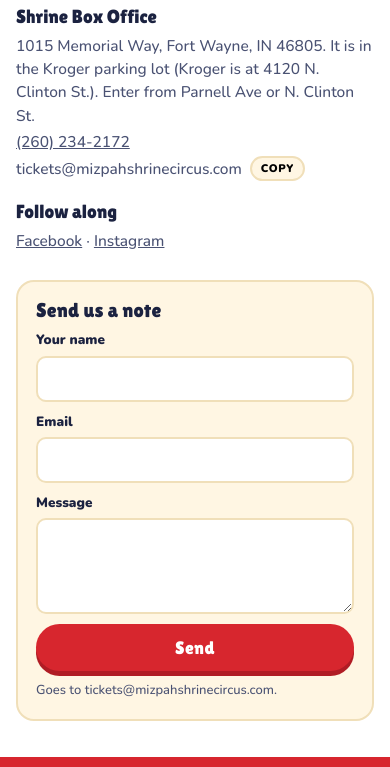
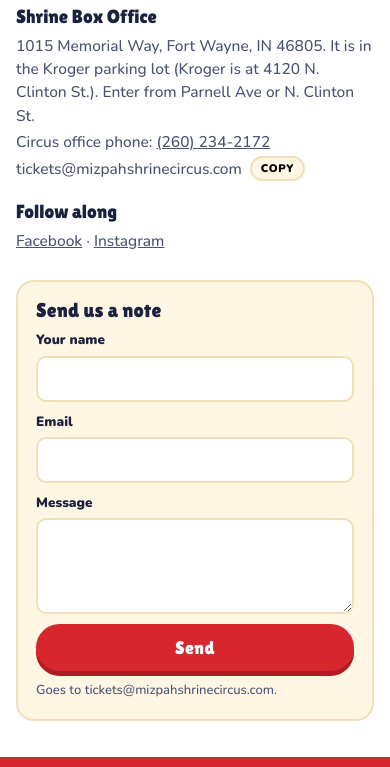
Before and after one commit to TonyBott13/mizpah-shrine-circus-site, a plain HTML site: page index.html in a window 390 px wide. Shown: the part 6520-7287 px from the top of the page. Drawn offline with nearby package versions, Linux system fonts and the light colour scheme.

Commit message:
Label the circus office phone under the Shrine Box Office (EN + ES)
Co-Authored-By: Claude Opus 5.5 <noreply@anthropic.com>

```diff
--- a/index.html
+++ b/index.html
@@ -566,7 +566,7 @@ fbq('init','286298531765295');fbq('track','PageView');
     <div class="contact-grid">
       <div class="addr">
         <div class="block"><b data-i18n="bo1">Memorial Coliseum Ticket Office</b><span>4000 Parnell Ave, Fort Wayne, IN 46805</span><span data-i18n="bo_hours">Mon–Fri 10 AM to 5 PM · Sat 10 AM to 2 PM · Sun closed</span><span><a href="tel:+12604831111">(260) 483-1111</a></span><span data-i18n="bo_dir">How to get there: drive east on Coliseum Blvd. Turn right into the circle drive at Entrance 6. Park and walk into the Arena &amp; Expo Center lobby.</span></div>
-        <div class="block"><b data-i18n="bo2">Shrine Box Office</b><span data-i18n="bo2_addr">1015 Memorial Way, Fort Wayne, IN 46805. It is in the Kroger parking lot (Kroger is at 4120 N. Clinton St.). Enter from Parnell Ave or N. Clinton St.</span><span><a href="tel:+12602342172">(260) 234-2172</a></span><span class="copy-line">tickets@mizpahshrinecircus.com <button class="copy-btn" type="button" data-copy="tickets@mizpahshrinecircus.com" data-i18n="copy_short">Copy</button></span></div>
+        <div class="block"><b data-i18n="bo2">Shrine Box Office</b><span data-i18n="bo2_addr">1015 Memorial Way, Fort Wayne, IN 46805. It is in the Kroger parking lot (Kroger is at 4120 N. Clinton St.). Enter from Parnell Ave or N. Clinton St.</span><span><span data-i18n="circus_phone">Circus office phone:</span> <a href="tel:+12602342172">(260) 234-2172</a></span><span class="copy-line">tickets@mizpahshrinecircus.com <button class="copy-btn" type="button" data-copy="tickets@mizpahshrinecircus.com" data-i18n="copy_short">Copy</button></span></div>
         <div class="block"><b data-i18n="follow">Follow along</b><span><a href="https://www.facebook.com/mizpahshrinecircus" target="_blank" rel="noopener">Facebook</a> · <a href="https://www.instagram.com/mizpahshrinecircus/" target="_blank" rel="noopener">Instagram</a></span></div>
       </div>
       <form id="contactForm" novalidate>
@@ -663,7 +663,7 @@ fbq('init','286298531765295');fbq('track','PageView');
     fq9:"¿Y si hay una tormenta de nieve?",fa9:"La función sigue con cualquier clima. Nunca se cancela.",
     bo_eyebrow:"Boletos en persona",bo_h2:"Taquilla y contacto",bo1:"Taquilla del Memorial Coliseum",bo_hours:"Lun a vie 10 AM a 5 PM · Sáb 10 AM a 2 PM · Dom cerrado",
     bo_dir:"Cómo llegar: ve hacia el este por Coliseum Blvd. Da vuelta a la derecha en la entrada circular, Entrada 6. Estaciónate y entra al vestíbulo del Arena & Expo Center.",
-    bo2:"Taquilla del Shrine",bo2_addr:"1015 Memorial Way, Fort Wayne, IN 46805. Está en el estacionamiento de Kroger (Kroger está en 4120 N. Clinton St.). Entra por Parnell Ave o por N. Clinton St.",copy_short:"Copiar",follow:"Síguenos",
+    bo2:"Taquilla del Shrine",circus_phone:"Teléfono de la oficina del circo:",bo2_addr:"1015 Memorial Way, Fort Wayne, IN 46805. Está en el estacionamiento de Kroger (Kroger está en 4120 N. Clinton St.). Entra por Parnell Ave o por N. Clinton St.",copy_short:"Copiar",follow:"Síguenos",
     form_h3:"Escríbenos",f_name:"Tu nombre",f_email:"Correo",f_msg:"Mensaje",f_send:"Enviar",f_note:"Llega a tickets@mizpahshrinecircus.com.",f_thanks:"¡Gracias! Lo recibimos. La oficina del circo te escribirá pronto.",
     foot_dates:"22 al 24 de enero de 2027 · Memorial Coliseum",bubble_foot:"¡Nos vemos en enero!",
     proto_h:"Controles del prototipo (no van en el sitio real)",proto_p:"El modo de temporada cambia el botón principal, la cuenta regresiva y los botones de cada función.",mode1:"Antes de la venta",mode2:"En venta",mode3:"Después del show",
```
